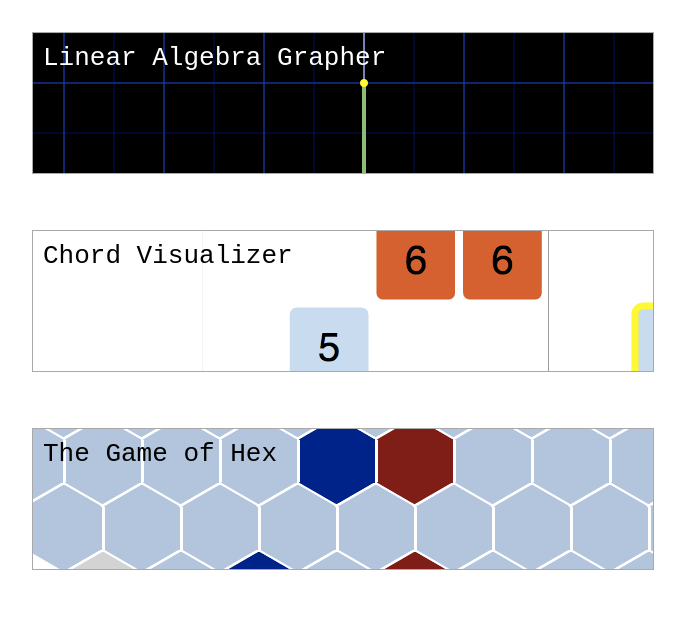
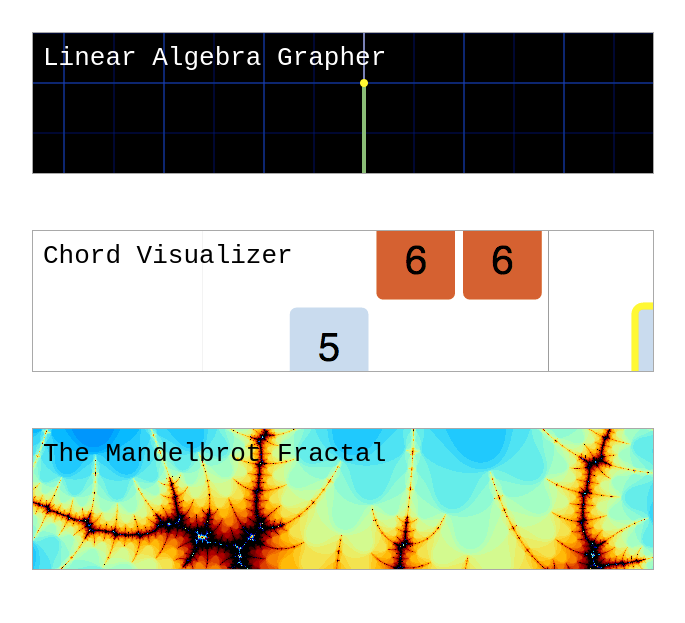
Before and after one commit to tupben/site, a plain HTML site: page index.html in a window 1280 px wide. Shown: the part 164-787 px from the top of the page, without its empty margins (297-982 px from the left). Drawn offline with nearby package versions, Linux system fonts and the light colour scheme.

Commit message:
ordering

```diff
--- a/index.html
+++ b/index.html
@@ -26,6 +26,7 @@ var projectBox = d3.select(".container").append("div").attr("class","projectBox"
 
 new_project("Linear Algebra Grapher","linear_graph","white")
 new_project("Chord Visualizer","chord_vis")
+new_project("The Mandelbrot Fractal","mandelbrot")
 new_project("The Game of Hex","hex")
 new_project("The Game of Life","game_of_life")
 // new_project("The Multi-Armed Bandit Problem","multiarmed_bandit")
```
